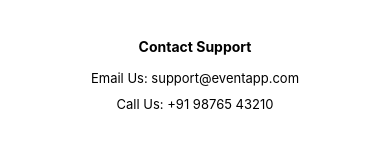
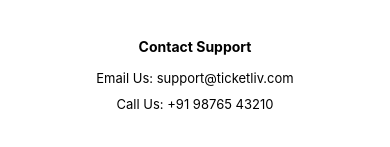
Before and after one commit to pvrveeru/TicketLive, a React Native app: screen /HelpCenter in a window 390 px wide. Shown: the part 309-456 px from the top of the page. Built offline with nearby package versions, Linux system fonts and the light colour scheme.

Commit message:
ui veeru

```diff
--- a/src/screens/HelpCenterScreen.tsx
+++ b/src/screens/HelpCenterScreen.tsx
@@ -37,7 +37,7 @@
 
       <Text style={[styles.subHeader, { color: isDarkMode ? '#fff' : '#000', textAlign: 'center' }]}>Contact Support</Text>
       <TouchableOpacity style={styles.supportButton}>
-        <Text style={[styles.supportText, { color: isDarkMode ? '#fff' : '#000' }]}>Email Us: support@eventapp.com</Text>
+        <Text style={[styles.supportText, { color: isDarkMode ? '#fff' : '#000' }]}>Email Us: support@ticketliv.com</Text>
       </TouchableOpacity>
       <TouchableOpacity style={styles.supportButton}>
         <Text style={[styles.supportText, { color: isDarkMode ? '#fff' : '#000' }]}>Call Us: +91 98765 43210</Text>
--- a/src/screens/HomeCarousel.tsx
+++ b/src/screens/HomeCarousel.tsx
@@ -73,7 +73,7 @@
   },
   image: {
     height: 180,
-    width: '90%',
+    width: '100%',
     borderRadius: 5,
     resizeMode: 'cover',
     alignSelf: 'center',
```
